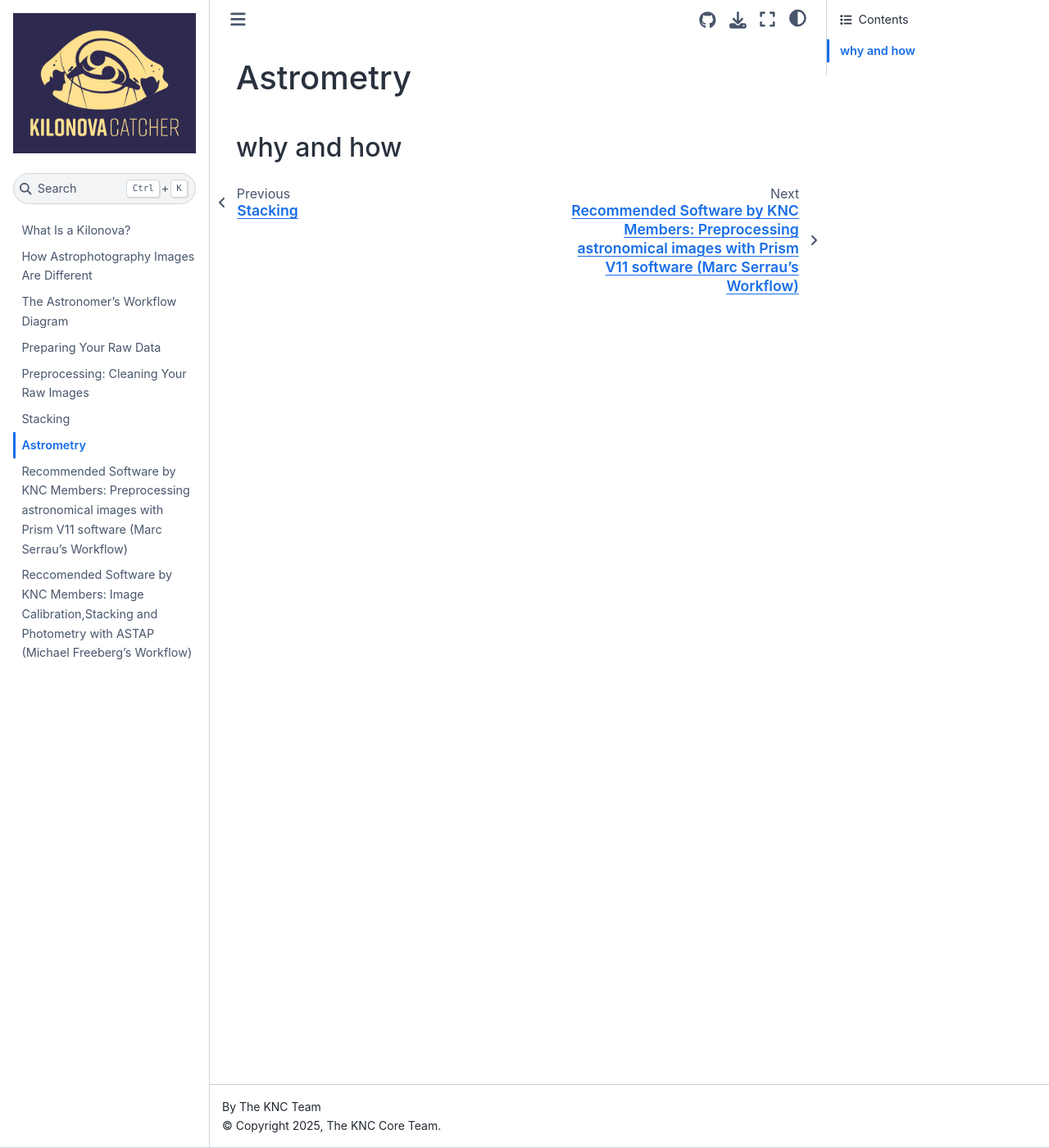
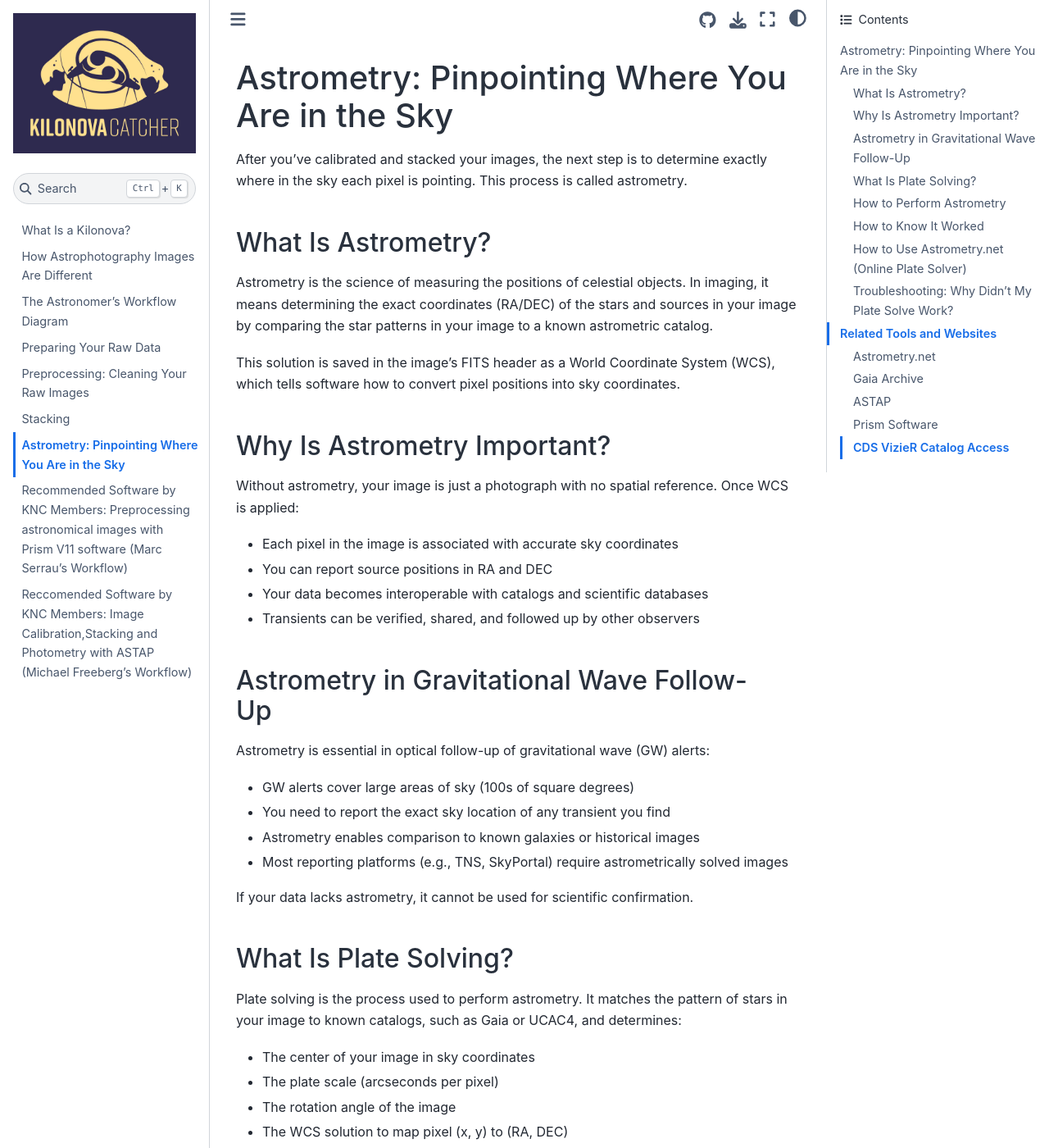
Before and after one commit to Kilonova-Catcher/KNC-Manual, a Sphinx documentation site: the page built from doc/Astrometry.md, in a window 1280 px wide and 1400 px high. Shown: the whole window at 82% size. Built offline with Sphinx 7.4.7 and the Sphinx Book theme 1.1.4, drawn with Linux system fonts in a browser that asks for light colours; pages that are not in the unit, such as notebooks, are missing from menus; some of the changed text lies outside the part shown.

Commit message:
Update Astrometry.md

```diff
--- a/doc/Astrometry.md
+++ b/doc/Astrometry.md
@@ -1,2 +1,130 @@
-## Astrometry
-### why and how
+## Astrometry: Pinpointing Where You Are in the Sky
+
+After you've calibrated and stacked your images, the next step is to determine exactly where in the sky each pixel is pointing. This process is called astrometry.
+
+### What Is Astrometry?
+
+Astrometry is the science of measuring the positions of celestial objects. In imaging, it means determining the exact coordinates (RA/DEC) of the stars and sources in your image by comparing the star patterns in your image to a known astrometric catalog.
+
+This solution is saved in the image’s FITS header as a World Coordinate System (WCS), which tells software how to convert pixel positions into sky coordinates.
+
+### Why Is Astrometry Important?
+
+Without astrometry, your image is just a photograph with no spatial reference. Once WCS is applied:
+
+- Each pixel in the image is associated with accurate sky coordinates
+- You can report source positions in RA and DEC
+- Your data becomes interoperable with catalogs and scientific databases
+- Transients can be verified, shared, and followed up by other observers
+
+### Astrometry in Gravitational Wave Follow-Up
+
+Astrometry is essential in optical follow-up of gravitational wave (GW) alerts:
+
+- GW alerts cover large areas of sky (100s of square degrees)
+- You need to report the exact sky location of any transient you find
+- Astrometry enables comparison to known galaxies or historical images
+- Most reporting platforms (e.g., TNS, SkyPortal) require astrometrically solved images
+
+If your data lacks astrometry, it cannot be used for scientific confirmation.
+
+### What Is Plate Solving?
+
+Plate solving is the process used to perform astrometry. It matches the pattern of stars in your image to known catalogs, such as Gaia or UCAC4, and determines:
+
+- The center of your image in sky coordinates
+- The plate scale (arcseconds per pixel)
+- The rotation angle of the image
+- The WCS solution to map pixel (x, y) to (RA, DEC)
+
+Solvers may be built into software like ASTAP or PRISM.
+
+### How to Perform Astrometry
+
+Most astrophotography software tools include or support plate solving. These include:
+
+- ASTAP (built-in solver, offline support)
+- Prism (astrometric calibration panel)
+- Astrometry.net (free online solver)
+- Siril, PixInsight, NINA (with plugins or modules)
+
+Steps:
+1. Open your calibrated, stacked FITS image in a supported tool
+2. Run the astrometric solver
+3. The software will detect stars, match them to a catalog, and compute a solution
+4. The FITS file is updated with WCS metadata
+
+### How to Know It Worked
+
+After solving:
+- You should be able to move your mouse over the image and see RA/DEC coordinates
+- The FITS header will contain WCS keywords like `CRVAL1`, `CRVAL2`, `CD1_1`, etc.
+- You can overlay star catalogs or extract coordinates of sources
+
+### How to Use Astrometry.net (Online Plate Solver)
+
+If you don’t have a local plate solver installed, or you want to double-check your solution, you can use the free online solver at [nova.astrometry.net](https://nova.astrometry.net/).
+
+#### Step-by-Step Instructions
+
+1. Visit: https://nova.astrometry.net/
+2. Create an account (optional)
+3. Upload your image (FITS recommended)
+4. Submit and wait for the solution
+5. Review the results and download the solved FITS file
+6. Use the WCS-enabled file for analysis or submission
+
+#### Notes
+
+- Make sure your image contains stars
+- Avoid uploading stretched or heavily edited files
+- Raw calibrated stacks work best
+
+### Troubleshooting: Why Didn’t My Plate Solve Work?
+
+#### 1. Image Has No Stars or Very Few Stars
+- Cause: Field is too empty or underexposed
+- Fix: Stack more frames or increase exposure
+
+#### 2. Image Was Over-Processed
+- Cause: Stretching or editing alters pixel data
+- Fix: Use unedited calibrated stacks or FITS files
+
+#### 3. Noisy or Uncalibrated Image
+- Cause: Hot pixels or gradients interfere with star detection
+- Fix: Apply bias/dark/flat calibration before solving
+
+#### 4. Incorrect Image Scale or Metadata
+- Cause: Solver can't guess the field size
+- Fix: Provide rough RA/DEC and image scale if known
+
+#### 5. Obstructed or Distorted Star Field
+- Cause: Clouds, bad tracking, or optical issues
+- Fix: Use only well-tracked, clear images
+
+#### 6. Upload Format Issue
+- Cause: File is corrupted or unsupported
+- Fix: Use FITS format; avoid editing files
+
+---
+## Related Tools and Websites
+
+### Astrometry.net
+https://nova.astrometry.net/
+Free online plate solver with automatic WCS injection.
+
+### Gaia Archive
+https://gea.esac.esa.int/archive/
+Official access to the Gaia astrometric catalog.
+
+### ASTAP
+https://www.hnsky.org/astap.htm
+Offline astrometry, calibration, and stacking software.
+
+### Prism Software
+https://www.prism-astro.com/
+Comprehensive observatory control and image processing suite.
+
+### CDS VizieR Catalog Access
+https://vizier.cds.unistra.fr/viz-bin/VizieR
+Explore and download catalogs used for plate solving.
```
